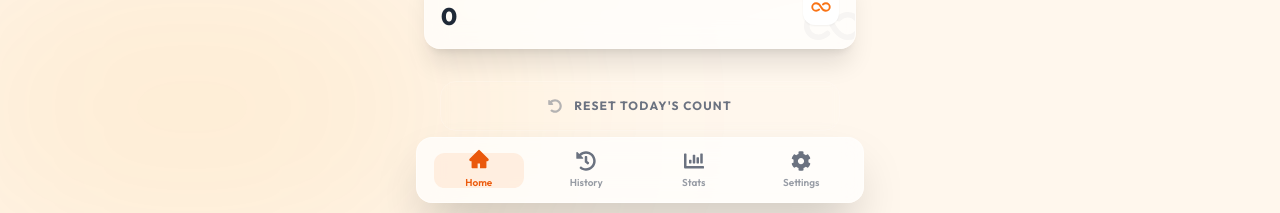
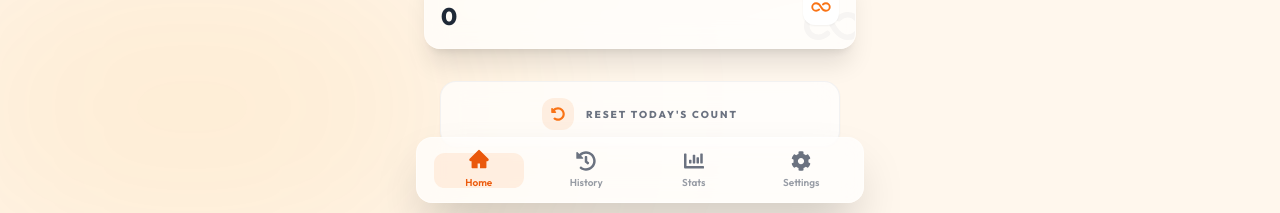
Before and after one commit to rajankumarrkr/NamJap, a React (Vite) app in the folder frontend/: page /home in a window 1280 px wide. Shown: the part 573-786 px from the top of the page. Built offline with nearby package versions, Linux system fonts and the light colour scheme; no server answers; sample sign-in values are in the browser's storage.

Commit message:
update theme

```diff
--- a/frontend/src/components/Home/ResetButton.jsx
+++ b/frontend/src/components/Home/ResetButton.jsx
@@ -42,14 +42,16 @@ const ResetButton = ({ onReset, disabled }) => {
   }
 
   return (
-    <div className="px-6 pb-2">
+    <div className="px-6 pb-4">
       <button
         onClick={() => setShowConfirm(true)}
         disabled={disabled}
-        className="w-full glass-btn py-4 rounded-2xl text-gray-500 dark:text-gray-400 font-bold flex items-center justify-center gap-3 hover:text-red-500/80 hover:bg-red-50 dark:hover:bg-red-900/10 transition-colors"
+        className="w-full glass-card py-4 rounded-2xl text-gray-500 dark:text-gray-400 font-bold flex items-center justify-center gap-3 border border-gray-200/50 dark:border-gray-700/30 hover:text-rose-500 hover:bg-rose-50 dark:hover:bg-rose-900/10 transition-all active:scale-95 shadow-sm"
       >
-        <FaUndoAlt className="text-sm opacity-50" />
-        <span className="text-xs uppercase tracking-widest">Reset Today's Count</span>
+        <div className="w-8 h-8 rounded-xl bg-orange-500/10 text-orange-500 flex items-center justify-center">
+          <FaUndoAlt className="text-sm" />
+        </div>
+        <span className="text-[10px] uppercase tracking-[0.2em] font-black">Reset Today's Count</span>
       </button>
     </div>
   );
--- a/frontend/src/components/Settings/ResetOptions.jsx
+++ b/frontend/src/components/Settings/ResetOptions.jsx
@@ -68,10 +68,10 @@ const ResetOptions = () => {
     <div className="space-y-4">
       <div
         onClick={() => handleResetClick('today')}
-        className="glass-card rounded-3xl p-5 flex items-center justify-between group cursor-pointer hover:bg-orange-50/50 transition-colors"
+        className="glass-card rounded-3xl p-5 flex items-center justify-between group cursor-pointer hover:bg-saffron-50 dark:hover:bg-saffron-900/10 transition-colors"
       >
         <div className="flex items-center gap-4">
-          <div className="w-10 h-10 rounded-2xl bg-orange-500/10 text-orange-500 flex items-center justify-center group-hover:scale-110 transition-transform">
+          <div className="w-10 h-10 rounded-2xl bg-saffron-500/10 text-saffron-500 flex items-center justify-center group-hover:scale-110 transition-transform">
             <FaTrash className="text-sm" />
           </div>
           <div>
@@ -83,7 +83,7 @@ const ResetOptions = () => {
 
       <div
         onClick={() => handleResetClick('all')}
-        className="glass-card rounded-3xl p-5 flex items-center justify-between group cursor-pointer hover:bg-rose-50/50 transition-colors"
+        className="glass-card rounded-3xl p-5 flex items-center justify-between group cursor-pointer hover:bg-rose-50 dark:hover:bg-rose-900/10 transition-colors"
       >
         <div className="flex items-center gap-4">
           <div className="w-10 h-10 rounded-2xl bg-rose-500/10 text-rose-500 flex items-center justify-center group-hover:scale-110 transition-transform">
@@ -91,7 +91,7 @@ const ResetOptions = () => {
           </div>
           <div>
             <p className="text-gray-800 dark:text-white font-bold text-sm">Wipe History</p>
-            <p className="text-[10px] text-gray-400 font-bold uppercase tracking-widest text-rose-400">Clear all records</p>
+            <p className="text-[10px] text-rose-400 font-bold uppercase tracking-widest">Clear all records</p>
           </div>
         </div>
       </div>
--- a/frontend/tailwind.config.js
+++ b/frontend/tailwind.config.js
@@ -1,5 +1,6 @@
 /** @type {import('tailwindcss').Config} */
 export default {
+  darkMode: 'class',
   content: [
     "./index.html",
     "./src/**/*.{js,ts,jsx,tsx}",
```
